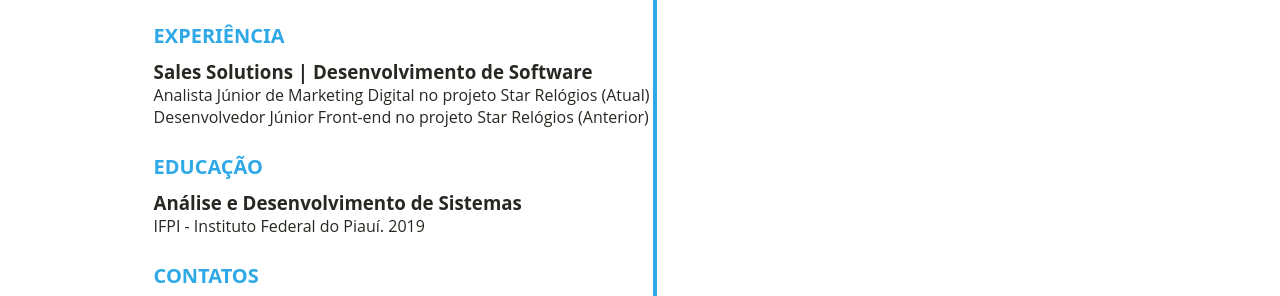
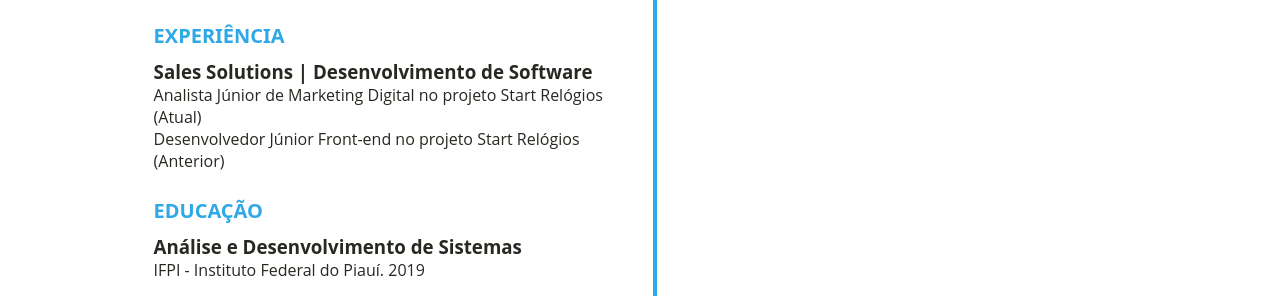
Before and after one commit to ifpi-picos/curriculo-html-e-css-nunesdaniel, a plain HTML site: page index.html in a window 1280 px wide. Shown: the part 471-767 px from the top of the page. Drawn offline with Linux system fonts and the light colour scheme.

Commit message:
Alterando projeto

```diff
--- a/index.html
+++ b/index.html
@@ -62,8 +62,8 @@
         <section class="section-espaco">
             <h2 class="todos-titulos">Experiência</h2>
             <h3>Sales Solutions | Desenvolvimento de Software</h3>
-            <p>Analista Júnior de Marketing Digital no projeto Star Relógios (Atual)</p>
-            <p>Desenvolvedor Júnior Front-end no projeto Star Relógios (Anterior)</p>
+            <p>Analista Júnior de Marketing Digital no projeto Start Relógios (Atual)</p>
+            <p>Desenvolvedor Júnior Front-end no projeto Start Relógios (Anterior)</p>
 
         </section>
 
@@ -114,7 +114,7 @@
             <a href="tel:+5589933000669" title="Ligue para esse número!"><img src="img/phone.png" alt="Logo Telefone"></a>
             <a href="mailto:danielnunesgnu@gmail.com" title="Envie me um E-mail"><img src="img/gmail.png" alt="Logo do Gmail"></a>
             <a href="https://twitter.com/danielnunesdc" target="_blank" title="Visite me no Twitter"><img src="img/twitter.png" alt="Logo do Twitter"></a>
-            <a href="https://web.whatsapp.com/send?phone=5589999142022&text=Olá,%20mensagem%20enviada%20pelo%20site!" title="Mande uma mensagem pelo WhatsApp" target="_blank"><img src="img/whatsapp.png" alt="Logo do WhatsApp"></a>
+            <a href="https://web.whatsapp.com/send?phone=5589994638426&text=Olá,%20mensagem%20enviada%20pelo%20site!" title="Mande uma mensagem pelo WhatsApp" target="_blank"><img src="img/whatsapp.png" alt="Logo do WhatsApp"></a>
         </div>
     </footer>
 
```
